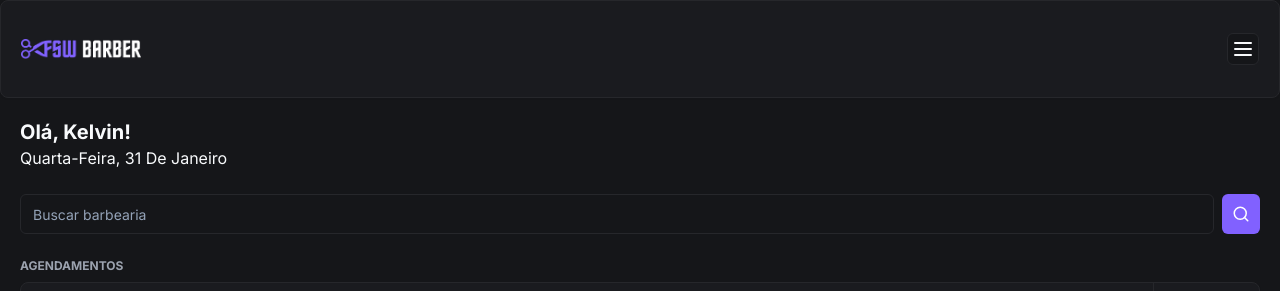
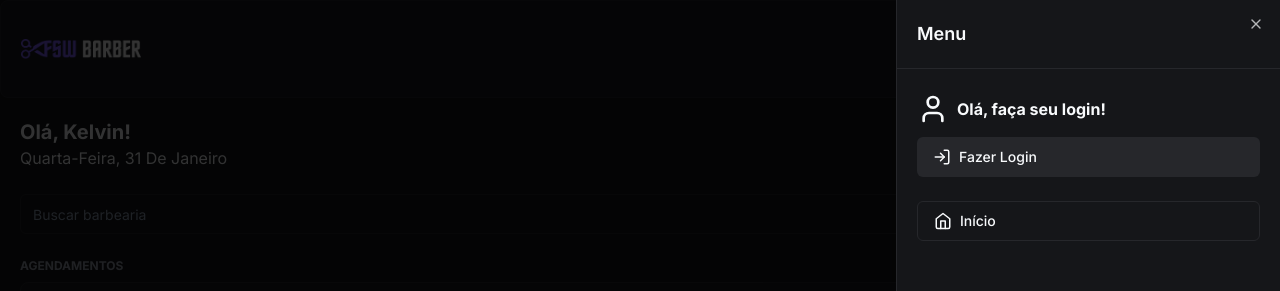
Before and after one commit to kelvin401/fsw-barber, a Next.js app: page / in a window 1280 px wide. Both pictures are taken after a click on the button 1243 px from the left and 49 px from the top of the page. Shown: the top 291 px of the page. Built offline with nearby package versions, Linux system fonts and the light colour scheme; no server answers; the database is empty.

Commit message:
feat: add sign and signout

```diff
--- a/app/_components/header.tsx
+++ b/app/_components/header.tsx
@@ -1,24 +1,115 @@
 "use client";
 import Image from "next/image";
-import { MenuIcon } from "lucide-react";
+import {
+  CalendarIcon,
+  HomeIcon,
+  LogInIcon,
+  LogOutIcon,
+  MenuIcon,
+  UserIcon,
+} from "lucide-react";
 import { Button } from "./ui/button";
 import { Card, CardContent } from "./ui/card";
+import {
+  Sheet,
+  SheetContent,
+  SheetHeader,
+  SheetTitle,
+  SheetTrigger,
+} from "./ui/sheet";
 import { signIn, signOut, useSession } from "next-auth/react";
+import { Avatar, AvatarImage } from "./ui/avatar";
+import Link from "next/link";
 
 const Header = () => {
   const { data } = useSession();
 
-  const handleLoginClick = async () => {
-    await signIn();
-  };
+  // o parametro google evita a tela de signIn with google e já
+  // avança para a tela de consentimento.
+  const handleLogInClick = () => signIn("google");
+
+  const handleLogOutClick = () => signOut();
 
   return (
     <Card>
       <CardContent className="flex items-center justify-between px-5 py-8">
         <Image src="/logo.png" alt="FSW Barber" height={22} width={120} />
-        <Button variant="outline" size="icon" className="h-8 w-8">
-          <MenuIcon />
-        </Button>
+        <Sheet>
+          <SheetTrigger asChild>
+            <Button variant="outline" size="icon" className="h-8 w-8">
+              <MenuIcon />
+            </Button>
+          </SheetTrigger>
+
+          <SheetContent className="p-0">
+            <SheetHeader className="border-b border-solid border-secondary p-5 text-left">
+              <SheetTitle>Menu</SheetTitle>
+            </SheetHeader>
+
+            {data?.user ? (
+              <div className="flex items-center justify-between px-5 py-6">
+                <div className="flex items-center gap-3 ">
+                  <Avatar>
+                    <AvatarImage src={data.user?.image ?? ""} />
+                  </Avatar>
+
+                  <h2 className="font-bold">{data.user.name}</h2>
+                </div>
+
+                <Button
+                  variant="secondary"
+                  size="icon"
+                  onClick={handleLogOutClick}
+                >
+                  <LogOutIcon />
+                </Button>
+              </div>
+            ) : (
+              <div className="flex flex-col gap-3 px-5 py-6">
+                <div className="flex items-center gap-2">
+                  <UserIcon size={32} />
+                  <h2 className="font-bold">Olá, faça seu login!</h2>
+                </div>
+                <Button
+                  variant="secondary"
+                  className="w-full justify-start"
+                  onClick={handleLogInClick}
+                >
+                  <LogInIcon className="mr-2" size={18} />
+                  Fazer Login
+                </Button>
+              </div>
+            )}
+
+            <div className="flex flex-col gap-3 px-5">
+              <Button
+                variant="outline"
+                className="w-full justify-start"
+                onClick={handleLogInClick}
+                asChild
+              >
+                <Link href="/">
+                  <HomeIcon className="mr-2" size={18} />
+                  Início
+                </Link>
+              </Button>
+
+              {data?.user && (
+                <Button
+                  variant="outline"
+                  className="w-full justify-start"
+                  onClick={handleLogInClick}
+                  asChild
+                >
+                  <Link href="/">
+                    <CalendarIcon className="mr-2" size={18} />
+                    Agendamentos
+                  </Link>
+                </Button>
+              )}
+            </div>
+          </SheetContent>
+        </Sheet>
       </CardContent>
     </Card>
   );
--- /dev/null
+++ b/app/_components/ui/sheet.tsx
@@ -0,0 +1,140 @@
+"use client"
+
+import * as React from "react"
+import * as SheetPrimitive from "@radix-ui/react-dialog"
+import { cva, type VariantProps } from "class-variance-authority"
+import { X } from "lucide-react"
+
+import { cn } from "@/app/_lib/utils"
+
+const Sheet = SheetPrimitive.Root
+
+const SheetTrigger = SheetPrimitive.Trigger
+
+const SheetClose = SheetPrimitive.Close
+
+const SheetPortal = SheetPrimitive.Portal
+
+const SheetOverlay = React.forwardRef<
+  React.ElementRef<typeof SheetPrimitive.Overlay>,
+  React.ComponentPropsWithoutRef<typeof SheetPrimitive.Overlay>
+>(({ className, ...props }, ref) => (
+  <SheetPrimitive.Overlay
+    className={cn(
+      "fixed inset-0 z-50 bg-black/80  data-[state=open]:animate-in data-[state=closed]:animate-out data-[state=closed]:fade-out-0 data-[state=open]:fade-in-0",
+      className
+    )}
+    {...props}
+    ref={ref}
+  />
+))
+SheetOverlay.displayName = SheetPrimitive.Overlay.displayName
+
+const sheetVariants = cva(
+  "fixed z-50 gap-4 bg-background p-6 shadow-lg transition ease-in-out data-[state=open]:animate-in data-[state=closed]:animate-out data-[state=closed]:duration-300 data-[state=open]:duration-500",
+  {
+    variants: {
+      side: {
+        top: "inset-x-0 top-0 border-b data-[state=closed]:slide-out-to-top data-[state=open]:slide-in-from-top",
+        bottom:
+          "inset-x-0 bottom-0 border-t data-[state=closed]:slide-out-to-bottom data-[state=open]:slide-in-from-bottom",
+        left: "inset-y-0 left-0 h-full w-3/4 border-r data-[state=closed]:slide-out-to-left data-[state=open]:slide-in-from-left sm:max-w-sm",
+        right:
+          "inset-y-0 right-0 h-full w-3/4  border-l data-[state=closed]:slide-out-to-right data-[state=open]:slide-in-from-right sm:max-w-sm",
+      },
+    },
+    defaultVariants: {
+      side: "right",
+    },
+  }
+)
+
+interface SheetContentProps
+  extends React.ComponentPropsWithoutRef<typeof SheetPrimitive.Content>,
+    VariantProps<typeof sheetVariants> {}
+
+const SheetContent = React.forwardRef<
+  React.ElementRef<typeof SheetPrimitive.Content>,
+  SheetContentProps
+>(({ side = "right", className, children, ...props }, ref) => (
+  <SheetPortal>
+    <SheetOverlay />
+    <SheetPrimitive.Content
+      ref={ref}
+      className={cn(sheetVariants({ side }), className)}
+      {...props}
+    >
+      {children}
+      <SheetPrimitive.Close className="absolute right-4 top-4 rounded-sm opacity-70 ring-offset-background transition-opacity hover:opacity-100 focus:outline-none focus:ring-2 focus:ring-ring focus:ring-offset-2 disabled:pointer-events-none data-[state=open]:bg-secondary">
+        <X className="h-4 w-4" />
+        <span className="sr-only">Close</span>
+      </SheetPrimitive.Close>
+    </SheetPrimitive.Content>
+  </SheetPortal>
+))
+SheetContent.displayName = SheetPrimitive.Content.displayName
+
+const SheetHeader = ({
+  className,
+  ...props
+}: React.HTMLAttributes<HTMLDivElement>) => (
+  <div
+    className={cn(
+      "flex flex-col space-y-2 text-center sm:text-left",
+      className
+    )}
+    {...props}
+  />
+)
+SheetHeader.displayName = "SheetHeader"
+
+const SheetFooter = ({
+  className,
+  ...props
+}: React.HTMLAttributes<HTMLDivElement>) => (
+  <div
+    className={cn(
+      "flex flex-col-reverse sm:flex-row sm:justify-end sm:space-x-2",
+      className
+    )}
+    {...props}
+  />
+)
+SheetFooter.displayName = "SheetFooter"
+
+const SheetTitle = React.forwardRef<
+  React.ElementRef<typeof SheetPrimitive.Title>,
+  React.ComponentPropsWithoutRef<typeof SheetPrimitive.Title>
+>(({ className, ...props }, ref) => (
+  <SheetPrimitive.Title
+    ref={ref}
+    className={cn("text-lg font-semibold text-foreground", className)}
+    {...props}
+  />
+))
+SheetTitle.displayName = SheetPrimitive.Title.displayName
+
+const SheetDescription = React.forwardRef<
+  React.ElementRef<typeof SheetPrimitive.Description>,
+  React.ComponentPropsWithoutRef<typeof SheetPrimitive.Description>
+>(({ className, ...props }, ref) => (
+  <SheetPrimitive.Description
+    ref={ref}
+    className={cn("text-sm text-muted-foreground", className)}
+    {...props}
+  />
+))
+SheetDescription.displayName = SheetPrimitive.Description.displayName
+
+export {
+  Sheet,
+  SheetPortal,
+  SheetOverlay,
+  SheetTrigger,
+  SheetClose,
+  SheetContent,
+  SheetHeader,
+  SheetFooter,
+  SheetTitle,
+  SheetDescription,
+}
--- a/package.json
+++ b/package.json
@@ -15,6 +15,7 @@
     "@auth/prisma-adapter": "^1.2.0",
     "@prisma/client": "5.8.0",
     "@radix-ui/react-avatar": "^1.0.4",
+    "@radix-ui/react-dialog": "^1.0.5",
     "@radix-ui/react-slot": "^1.0.2",
     "class-variance-authority": "^0.7.0",
     "clsx": "^2.1.0",
```
Also changed, not shown: 1 other file (tests, documents, lock files or other folders).
